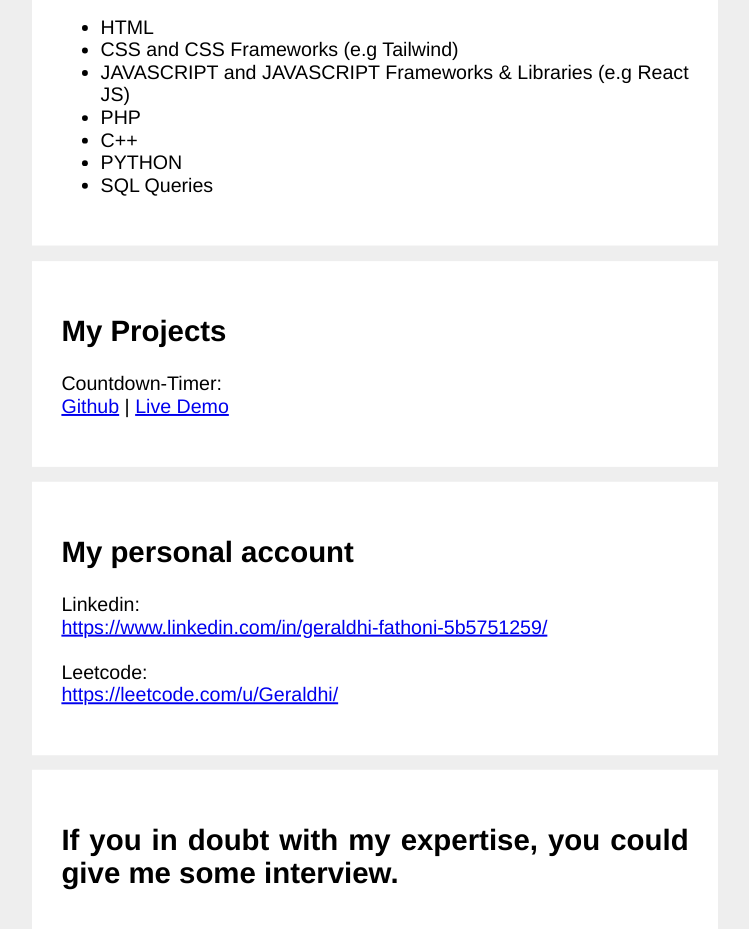
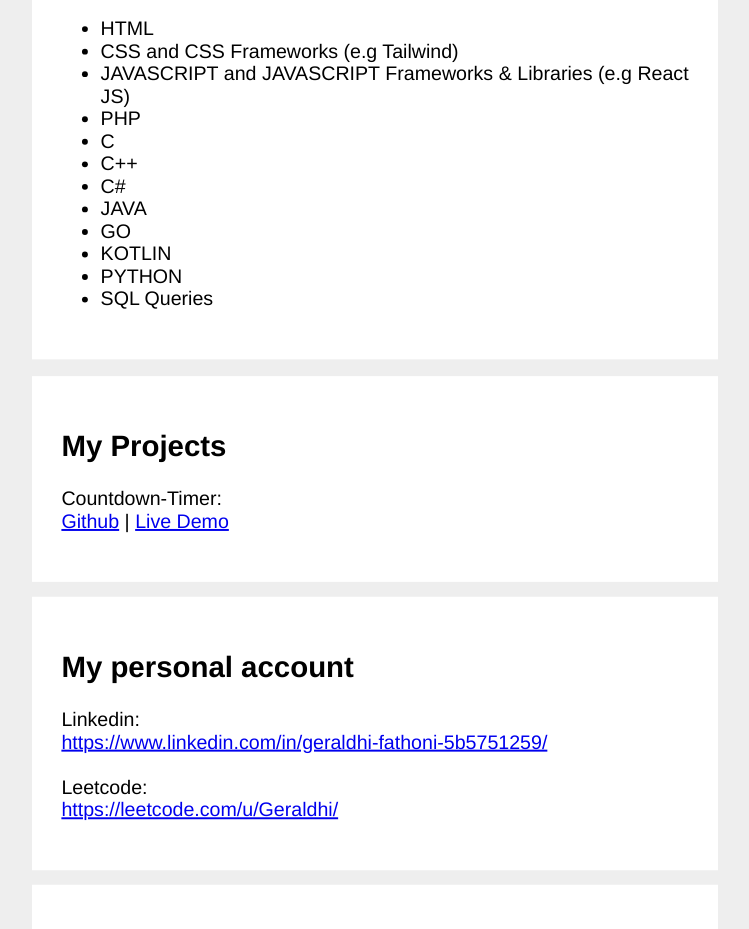
Before and after one commit to geraldhi101/my-porto, a plain HTML site: page index.html in a window 1280 px wide. Shown: the part 885-1814 px from the top of the page, without its empty margins (265-1014 px from the left). Drawn offline with Linux system fonts and the light colour scheme.

Commit message:
Update index.html

```diff
--- a/index.html
+++ b/index.html
@@ -42,7 +42,12 @@
                         <li>CSS and CSS Frameworks (e.g Tailwind)</li>
                         <li>JAVASCRIPT and JAVASCRIPT Frameworks &amp; Libraries (e.g React JS)</li>
                         <li>PHP</li>
+                        <li>C</li>
                         <li>C++</li>
+                        <li>C#</li>
+                        <li>JAVA</li>
+                        <li>GO</li>
+                        <li>KOTLIN</li>
                         <li>PYTHON</li>
                         <li>SQL Queries</li>
                     </ul>
```
